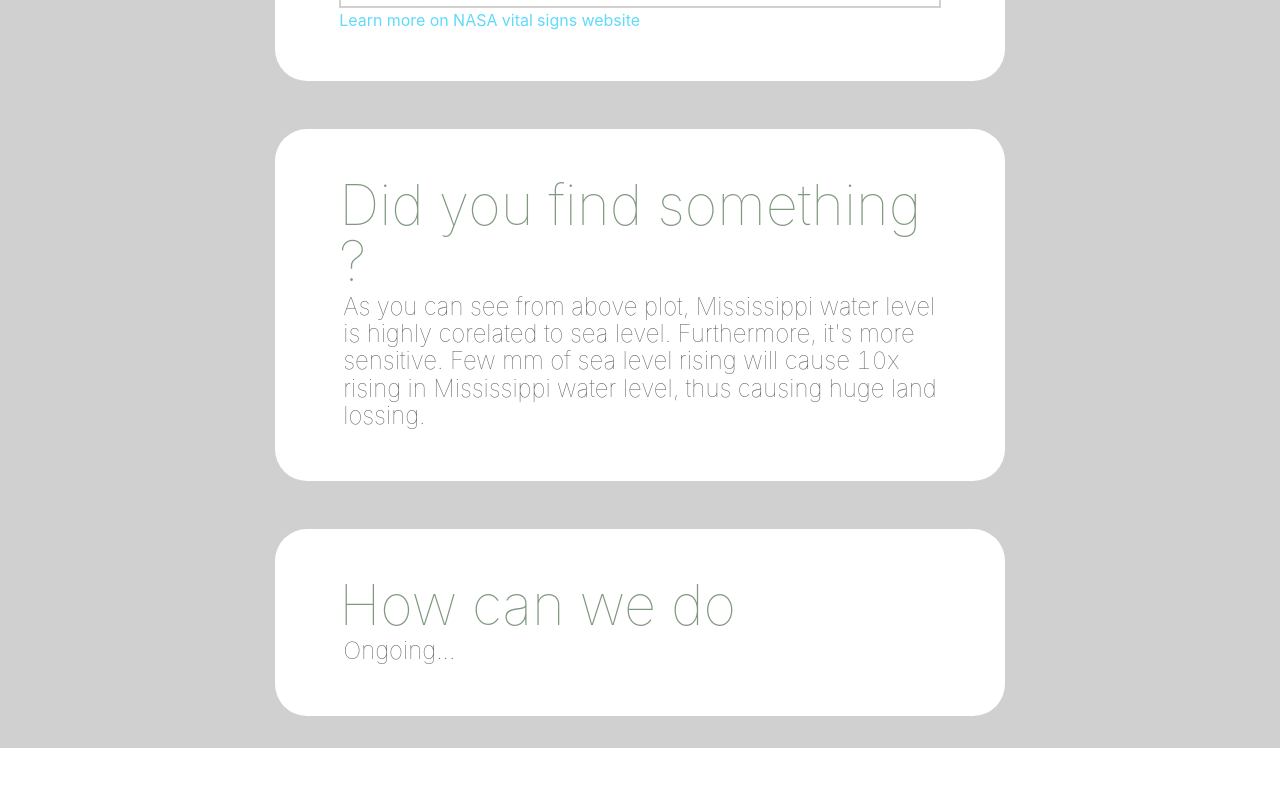
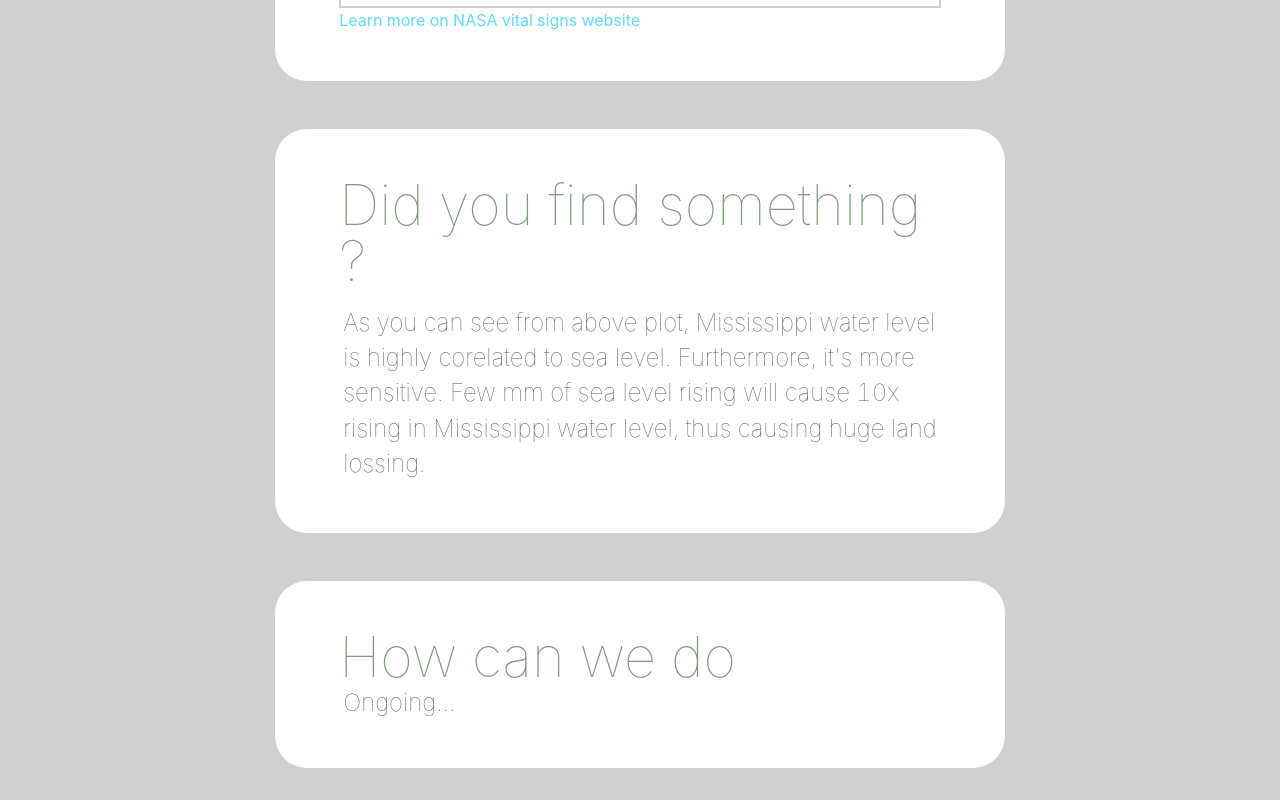
Before and after one commit to YellowJason/nasa_hack, a React (Create React App) app: page / in a window 1280 px wide. Shown: the part 1417-2217 px from the top of the page. Before the commit the page ends 2165 px from the top, so only its background shows below. Built offline with nearby package versions, Linux system fonts and the light colour scheme.

Commit message:
feat: style change

```diff
--- a/src/App.css
+++ b/src/App.css
@@ -22,6 +22,16 @@
   padding: 0;
 }
 
+.intro_2 {
+  line-height: 2.2rem;
+  font-size: 1.5rem;
+  font-weight: 100;
+  text-align: left;
+  color: rgba(50, 50, 50, 0.8);
+  margin: 1rem 0.25rem 0.25rem 0.25rem;
+  padding: 0;
+}
+
 .App-link {
   color: #61dafb;
   font-size: 1rem;
--- a/src/App.js
+++ b/src/App.js
@@ -160,7 +160,7 @@ function App() {
       </div>
       <div style={{ width:'60%', minWidth: '30rem', marginTop: "3rem",  align_self: 'center', padding:'3rem 4rem', background: 'white', borderRadius: '2rem'}}>
         <h1 className='block_title'>Did you find something ?</h1>
-        <h1 className='intro'>As you can see from above plot, Mississippi water level is highly corelated to sea level.
+        <h1 className='intro_2'>As you can see from above plot, Mississippi water level is highly corelated to sea level.
         Furthermore, it's more sensitive. Few mm of sea level rising will cause 10x rising in Mississippi water level, thus causing huge land lossing.</h1>
       </div>
       <div style={{ width:'60%', minWidth: '30rem', marginTop: "3rem",  align_self: 'center', padding:'3rem 4rem', background: 'white', borderRadius: '2rem'}}>
--- a/src/plot_data/co2_mean.js
+++ b/src/plot_data/co2_mean.js
@@ -762,17 +762,17 @@ const co2_mean = [
 417.4058333333333,
 417.56749999999994,
 417.79416666666657,
-416.0891666666667,
-416.2466666666667,
-416.4508333333333,
-416.67333333333335,
-416.8841666666667,
-416.9816666666666,
-417.0799999999999,
-417.23499999999996,
-417.4058333333333,
-417.56750000000005,
-417.79416666666674,
+418.0891666666667,
+418.2466666666667,
+418.4508333333333,
+418.67333333333335,
+418.8841666666667,
+418.9816666666666,
+419.0799999999999,
+419.23499999999996,
+419.4058333333333,
+419.56750000000005,
+419.79416666666674,
 ]
 
 export default co2_mean
```
